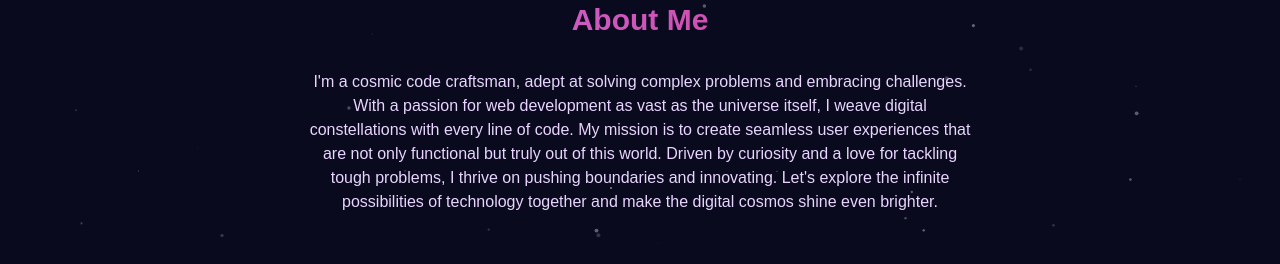
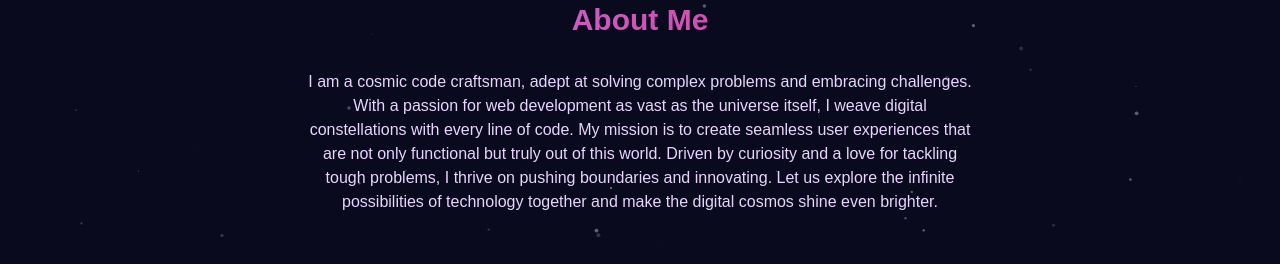
Before and after one commit to Samisha68/Portfolio, a Next.js app: page / in a window 1280 px wide. Shown: the part 467-731 px from the top of the page. Built offline with nearby package versions, Linux system fonts and the light colour scheme.

Commit message:
deployment changes

```diff
--- a/src/app/page.tsx
+++ b/src/app/page.tsx
@@ -4,14 +4,15 @@ import { Button } from "./components/ui/Button"
 import { CardContent, CardDescription, CardHeader, CardTitle } from "./components/ui/card"
 import { Input } from "./components/ui/input"
 import { Textarea } from "./components/ui/textarea"
-import { Code, Github, Image as ImageIcon, Linkedin, Mail, Send, FileText } from "lucide-react"
+import { Code, Github, Image as  Linkedin, Mail, Send, FileText } from "lucide-react"
 import Link from "next/link"
-import Image from "next/image"
+
 import { Card } from "./components/ui/card"
 import { motion, useScroll, useTransform, useAnimation } from "framer-motion"
-import { useEffect, useRef } from "react"
+import { useEffect } from "react"
 
 const StarryBackground = () => {
+
   return (
     <div className="fixed inset-0 overflow-hidden pointer-events-none">
       <div className="absolute inset-0">
@@ -25,6 +26,7 @@ const StarryBackground = () => {
               r={Math.random() * 2}
               fill="#fff"
               fillOpacity={Math.random() * 0.5 + 0.25}
+
             >
               <animate
                 attributeName="opacity"
@@ -32,6 +34,7 @@ const StarryBackground = () => {
                 dur={`${Math.random() * 3 + 2}s`}
                 repeatCount="indefinite"
                 begin={`${Math.random() * 3}s`}
+
               />
             </circle>
           ))}
@@ -57,7 +60,7 @@ const ShootingStar = () => {
 
 export default function Portfolio() {
   const { scrollYProgress } = useScroll()
-  const opacity = useTransform(scrollYProgress, [0, 0.5], [0, 1])
+  const opacity = useTransform(scrollYProgress, [0, 0.5], [0, 1]);
   const controls = useAnimation()
 
   useEffect(() => {
@@ -80,6 +83,7 @@ export default function Portfolio() {
           initial={{ y: -100 }}
           animate={{ y: 0 }}
           transition={{ type: "spring", stiffness: 100 }}
+          style={{opacity}}
         >
           <div className="container mx-auto px-4 py-4 flex justify-between items-center">
             <Link href="/" className="text-2xl font-bold text-transparent bg-clip-text bg-gradient-to-r from-purple-400 to-pink-600">
@@ -110,6 +114,7 @@ export default function Portfolio() {
             className="py-20 text-center"
             initial={{ opacity: 0, y: 50 }}
             animate={controls}
+            style={{opacity}}
           >
             <motion.h1
               className="text-5xl font-bold mb-4 text-transparent bg-clip-text bg-gradient-to-r from-purple-400 via-pink-500 to-red-500"
@@ -149,7 +154,7 @@ export default function Portfolio() {
             <div className="container mx-auto px-4">
               <h2 className="text-3xl font-bold mb-8 text-center text-transparent bg-clip-text bg-gradient-to-r from-purple-400 to-pink-600">About Me</h2>
               <p className="max-w-2xl mx-auto text-center text-purple-200">
-                I'm a cosmic code craftsman, adept at solving complex problems and embracing challenges. With a passion for web development as vast as the universe itself, I weave digital constellations with every line of code. My mission is to create seamless user experiences that are not only functional but truly out of this world. Driven by curiosity and a love for tackling tough problems, I thrive on pushing boundaries and innovating. Let's explore the infinite possibilities of technology together and make the digital cosmos shine even brighter.
+                I am a cosmic code craftsman, adept at solving complex problems and embracing challenges. With a passion for web development as vast as the universe itself, I weave digital constellations with every line of code. My mission is to create seamless user experiences that are not only functional but truly out of this world. Driven by curiosity and a love for tackling tough problems, I thrive on pushing boundaries and innovating. Let us explore the infinite possibilities of technology together and make the digital cosmos shine even brighter.
               </p>
             </div>
           </motion.section>
@@ -298,7 +303,7 @@ export default function Portfolio() {
   )
 }
 
-function ProjectCard({ title, description, link }: any) {
+function ProjectCard({ title, description, link }: ProjectCardProps) {
   return (
     <motion.div
       whileHover={{ scale: 1.05 }}
@@ -321,7 +326,7 @@ function ProjectCard({ title, description, link }: any) {
   )
 }
 
-function TechBadge({ name }: any) {
+function TechBadge({ name }: TechBadgeProps) {
   return (
     <motion.div
       className="group relative"
@@ -342,3 +347,13 @@ function TechBadge({ name }: any) {
     </motion.div>
   )
 }
+
+interface ProjectCardProps {
+  title: string;
+  description: string;
+  link: string;
+}
+
+interface TechBadgeProps {
+  name: string;
+}
```
